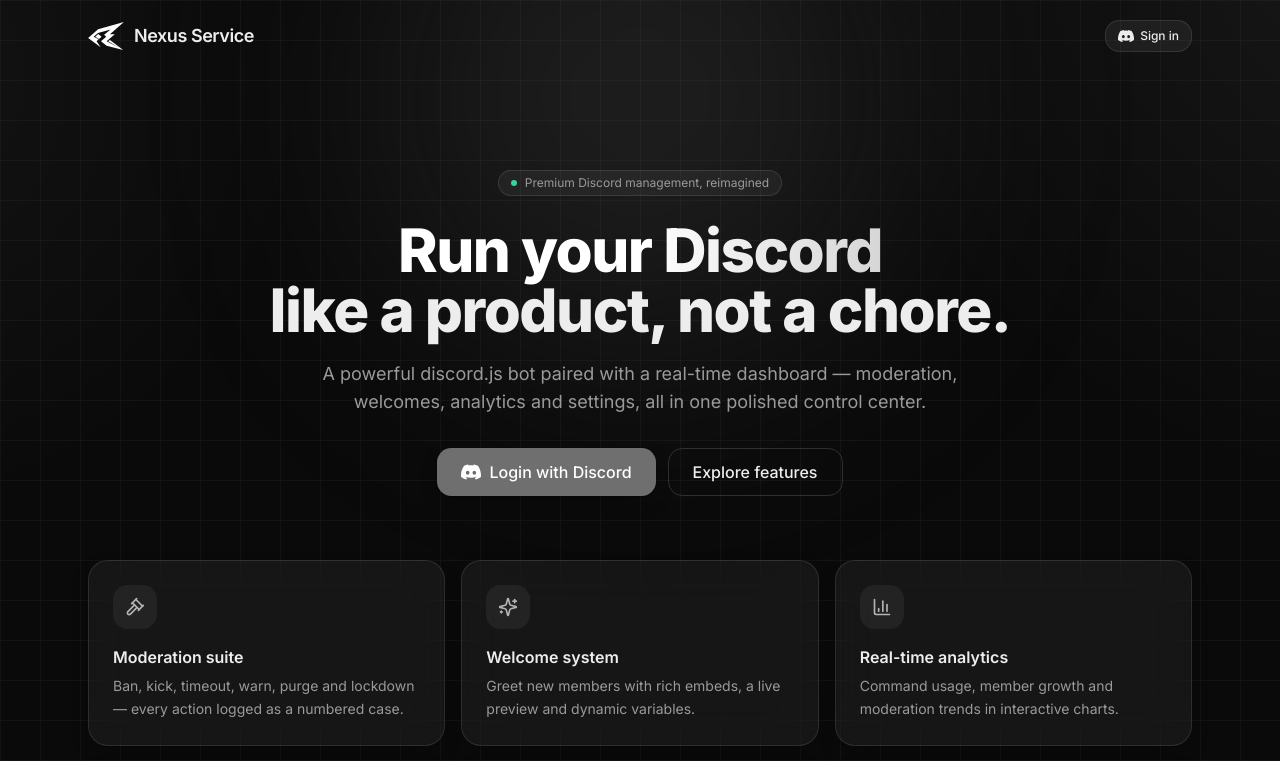
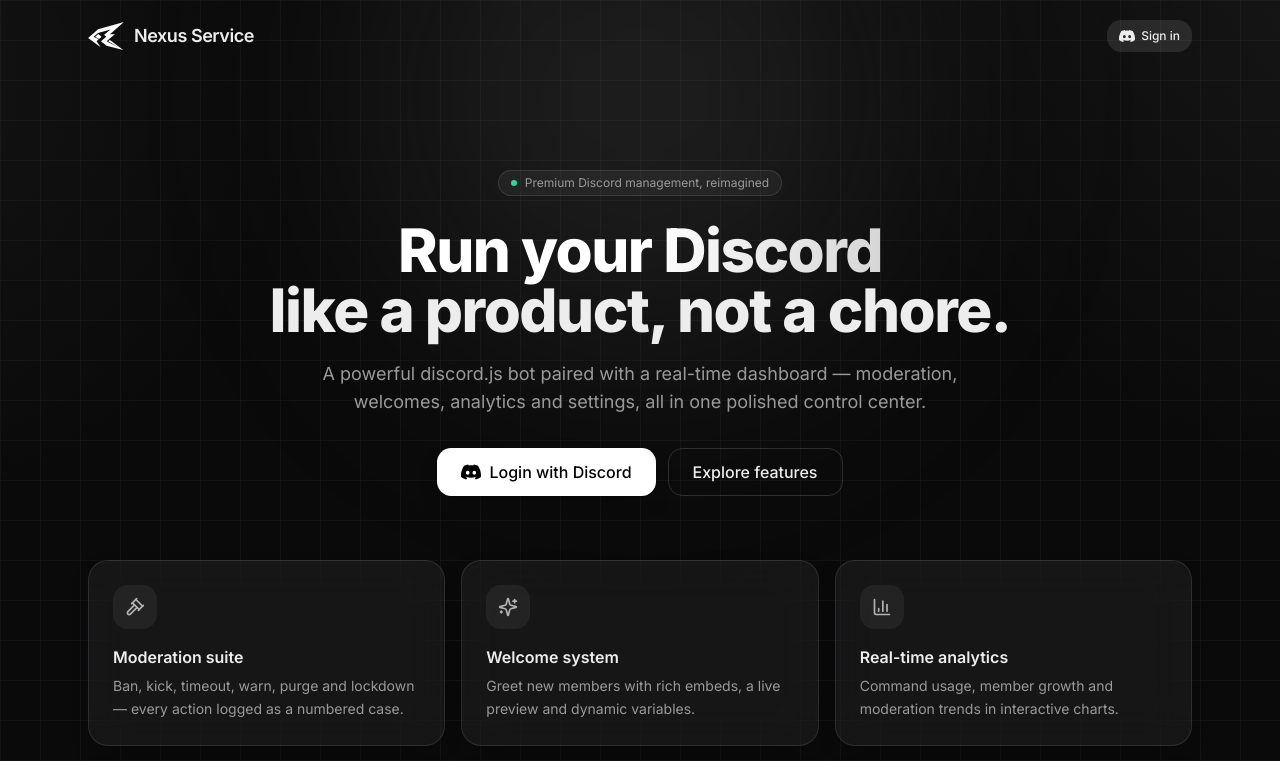
Before and after one commit to loxywastaken/portr, a React (Vite) app: page / in a window 1280 px wide. Shown: the top 761 px of the page. Built offline with nearby package versions, Linux system fonts and the light colour scheme; no server answers.

Commit message:
Restore monochrome button styles

```diff
--- a/src/components/ui/Button.tsx
+++ b/src/components/ui/Button.tsx
@@ -12,8 +12,8 @@
 }
 
 const variants: Record<Variant, string> = {
-  primary: 'bg-brand-500 text-white shadow-soft hover:bg-brand-400',
-  secondary: 'border border-white/10 bg-white/[0.06] text-ink hover:bg-white/[0.11]',
+  primary: 'bg-white text-black shadow-soft hover:bg-white/90',
+  secondary: 'bg-white/10 text-ink hover:bg-white/[0.16]',
   ghost: 'text-ink-muted hover:text-ink hover:bg-white/5',
   danger: 'bg-red-500/90 text-white hover:bg-red-500',
   outline: 'border border-white/15 text-ink hover:bg-white/5',
```
